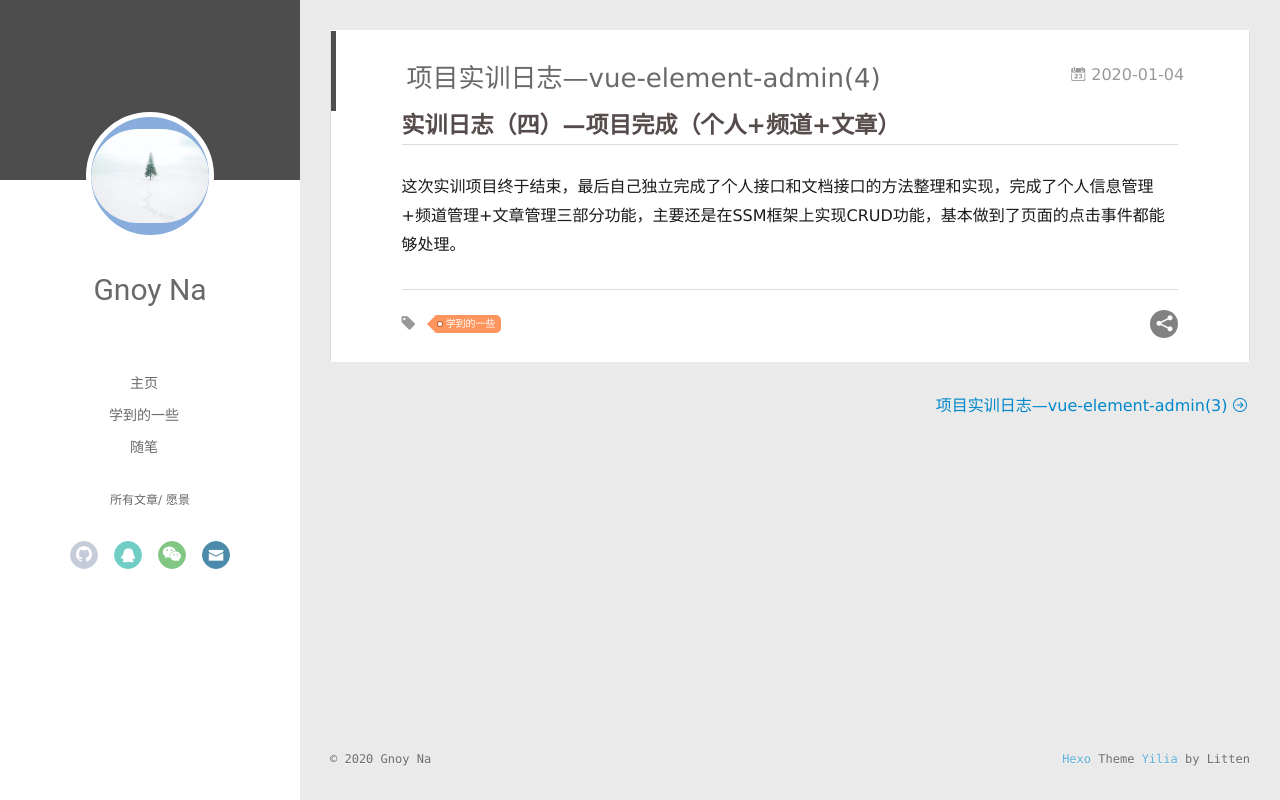
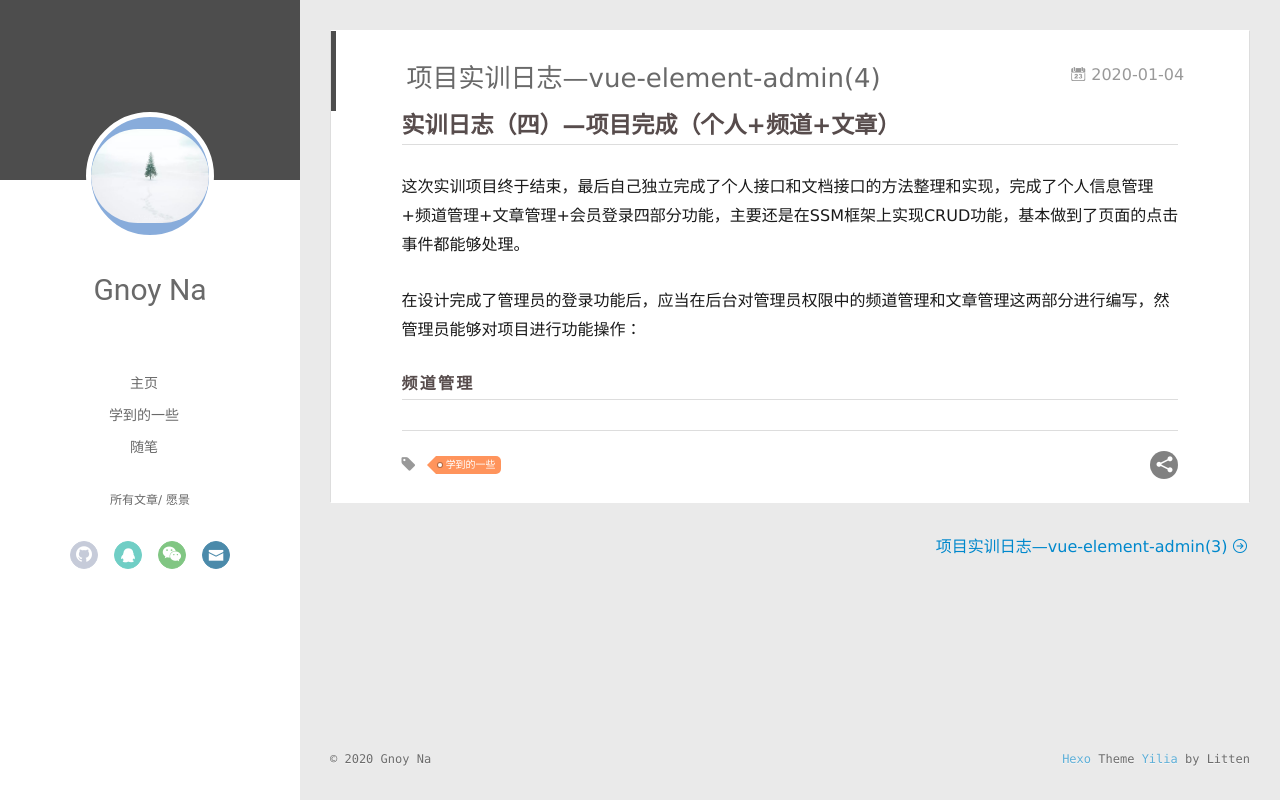
Before and after one commit to GnoyNa/GnoyNa.github.io, a plain HTML site: page 2020/01/04/项目实训日志—vue-element-admin(4)/index.html in a window 1280 px wide. Drawn offline with Linux system fonts and the light colour scheme.

Commit message:
Site updated: 2020-01-07 00:01:49

```diff
--- a/2020/01/04/项目实训日志—vue-element-admin(4)/index.html
+++ b/2020/01/04/项目实训日志—vue-element-admin(4)/index.html
@@ -8,15 +8,15 @@
   <link rel="dns-prefetch" href="http://yoursite.com">
   <title>项目实训日志—vue-element-admin(4) | Gnoyna的博客</title>
   <meta name="viewport" content="width=device-width, initial-scale=1, maximum-scale=1">
-  <meta name="description" content="实训日志（四）—项目完成（个人+频道+文章）这次实训项目终于结束，最后自己独立完成了个人接口和文档接口的方法整理和实现，完成了个人信息管理+频道管理+文章管理三部分功能，主要还是在SSM框架上实现CRUD功能，基本做到了页面的点击事件都能够处理。">
+  <meta name="description" content="实训日志（四）—项目完成（个人+频道+文章）这次实训项目终于结束，最后自己独立完成了个人接口和文档接口的方法整理和实现，完成了个人信息管理+频道管理+文章管理+会员登录四部分功能，主要还是在SSM框架上实现CRUD功能，基本做到了页面的点击事件都能够处理。">
 <meta property="og:type" content="article">
 <meta property="og:title" content="项目实训日志—vue-element-admin(4)">
 <meta property="og:url" content="http://yoursite.com/2020/01/04/%E9%A1%B9%E7%9B%AE%E5%AE%9E%E8%AE%AD%E6%97%A5%E5%BF%97%E2%80%94vue-element-admin(4)/index.html">
 <meta property="og:site_name" content="Gnoyna的博客">
-<meta property="og:description" content="实训日志（四）—项目完成（个人+频道+文章）这次实训项目终于结束，最后自己独立完成了个人接口和文档接口的方法整理和实现，完成了个人信息管理+频道管理+文章管理三部分功能，主要还是在SSM框架上实现CRUD功能，基本做到了页面的点击事件都能够处理。">
+<meta property="og:description" content="实训日志（四）—项目完成（个人+频道+文章）这次实训项目终于结束，最后自己独立完成了个人接口和文档接口的方法整理和实现，完成了个人信息管理+频道管理+文章管理+会员登录四部分功能，主要还是在SSM框架上实现CRUD功能，基本做到了页面的点击事件都能够处理。">
 <meta property="og:locale" content="en_US">
 <meta property="article:published_time" content="2020-01-04T12:52:04.870Z">
-<meta property="article:modified_time" content="2020-01-04T13:20:09.074Z">
+<meta property="article:modified_time" content="2020-01-06T16:00:56.330Z">
 <meta property="article:author" content="Gnoy Na">
 <meta property="article:tag" content="学到的一些">
 <meta name="twitter:card" content="summary">
@@ -177,9 +177,11 @@
 
     <div class="article-entry" itemprop="articleBody">
 
-        <h2 id="实训日志（四）—项目完成（个人-频道-文章）"><a href="#实训日志（四）—项目完成（个人-频道-文章）" class="headerlink" title="实训日志（四）—项目完成（个人+频道+文章）"></a>实训日志（四）—项目完成（个人+频道+文章）</h2><p>这次实训项目终于结束，最后自己独立完成了个人接口和文档接口的方法整理和实现，完成了个人信息管理+频道管理+文章管理三部分功能，主要还是在SSM框架上实现CRUD功能，基本做到了页面的点击事件都能够处理。</p>
+        <h2 id="实训日志（四）—项目完成（个人-频道-文章）"><a href="#实训日志（四）—项目完成（个人-频道-文章）" class="headerlink" title="实训日志（四）—项目完成（个人+频道+文章）"></a>实训日志（四）—项目完成（个人+频道+文章）</h2><p>这次实训项目终于结束，最后自己独立完成了个人接口和文档接口的方法整理和实现，完成了个人信息管理+频道管理+文章管理+会员登录四部分功能，主要还是在SSM框架上实现CRUD功能，基本做到了页面的点击事件都能够处理。</p>
 <a id="more"></a>
 
+<p>在设计完成了管理员的登录功能后，应当在后台对管理员权限中的频道管理和文章管理这两部分进行编写，然管理员能够对项目进行功能操作：</p>
+<h4 id="频道管理"><a href="#频道管理" class="headerlink" title="频道管理"></a>频道管理</h4>
 
 
 
@@ -382,11 +384,11 @@ return o(i(t),arguments.length<2?void 0:u(arguments[1]))}})},function(t,n,r){var
           <ul class="article-tag-list" q-show="showTags">
 
               <li class="article-tag-list-item">
-                <a href="javascript:void(0)" class="js-tag color1">学到的一些</a>
+                <a href="javascript:void(0)" class="js-tag color3">随笔</a>
               </li>
 
               <li class="article-tag-list-item">
-                <a href="javascript:void(0)" class="js-tag color3">随笔</a>
+                <a href="javascript:void(0)" class="js-tag color1">学到的一些</a>
               </li>
 
             <div class="clearfix"></div>
```
Also changed, not shown: 2019/12/22/家和希望/index.html (+2 -2 lines), 2019/12/23/创建maven项目/index.html (+2 -2 lines), 2019/12/24/爱和梦想/index.html (+2 -2 lines), 2019/12/26/解决GitHub访问速度缓慢的方法/index.html (+2 -2 lines), 2019/12/29/项目实训日志—vue-element-admin(2)/index.html (+2 -2 lines), 2019/12/29/项目实训日志—vue-element-admin/index.html (+2 -2 lines), 2020/01/02/项目实训日志—vue-element-admin(3)/index.html (+2 -2 lines), archives/2019/12/index.html (+2 -2 lines), archives/2019/index.html (+2 -2 lines), archives/2020/01/index.html (+2 -2 lines), archives/2020/index.html (+2 -2 lines), archives/index.html (+2 -2 lines), index.html (+3 -3 lines), tags/学到的一些/index.html (+2 -2 lines), 1 more files.
